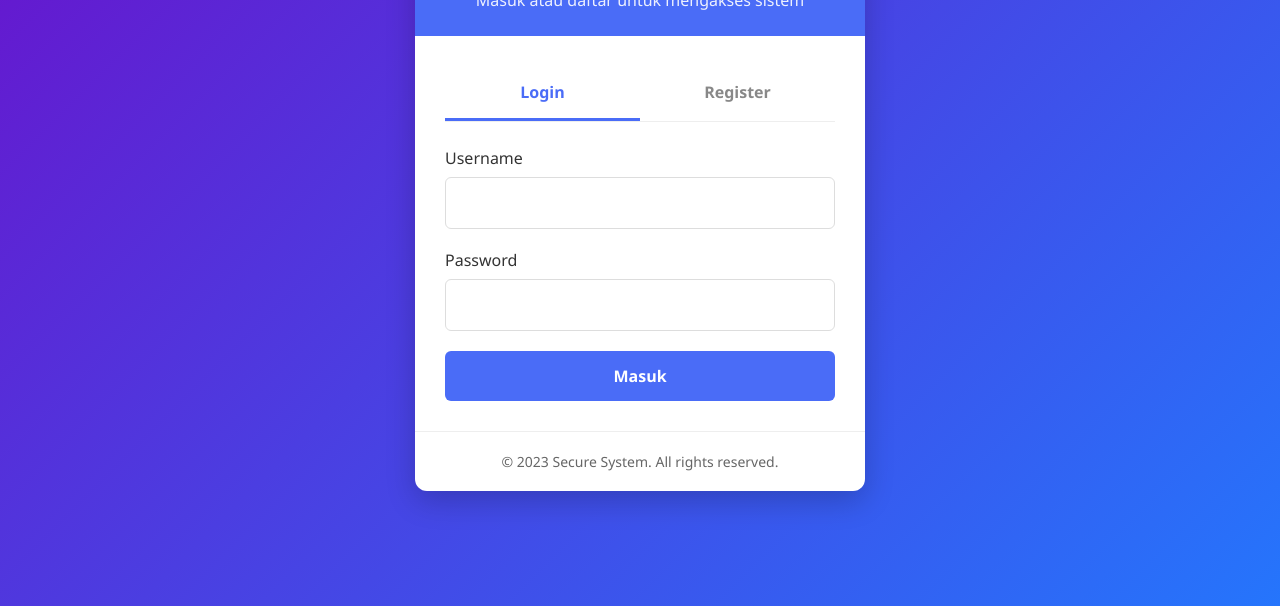
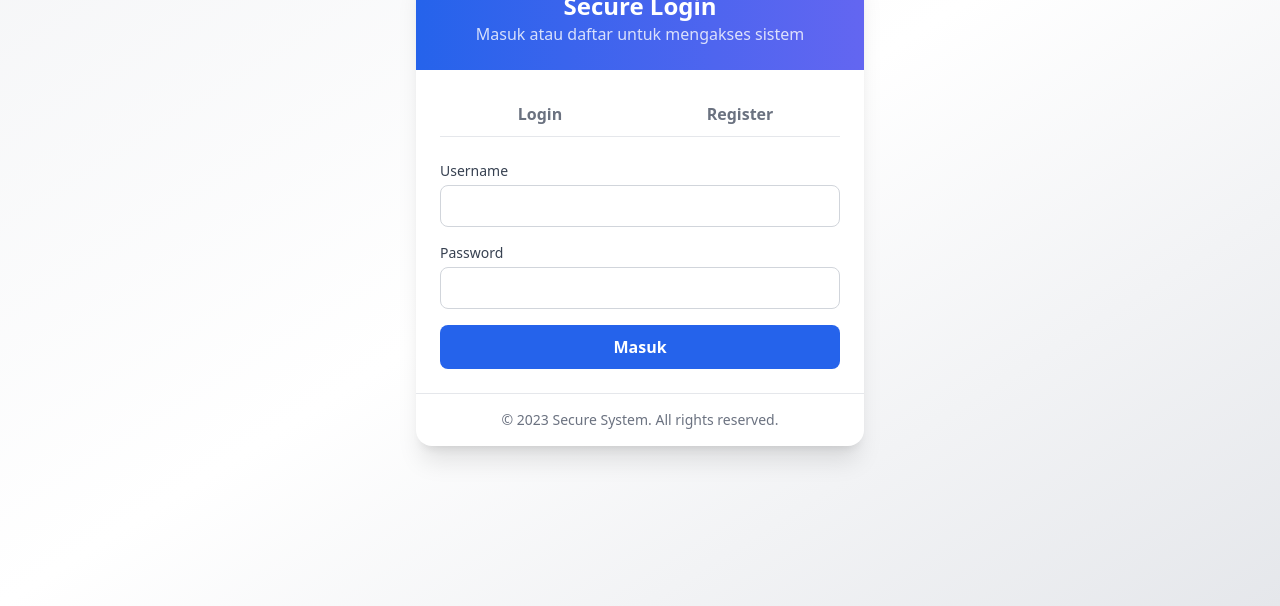
Before and after one commit to MerchPS/MultiTools, a website: page index.html in a window 1280 px wide. Shown: the part 194-800 px from the top of the page. Drawn offline with nearby package versions, Linux system fonts and the light colour scheme.

Commit message:
Update index.html

```diff
--- a/index.html
+++ b/index.html
@@ -3,223 +3,96 @@
 <head>
     <meta charset="UTF-8">
     <meta name="viewport" content="width=device-width, initial-scale=1.0">
+    <script src="https://cdn.tailwindcss.com"></script>
     <title>Secure Login System</title>
     <style>
-        * {
-            margin: 0;
-            padding: 0;
-            box-sizing: border-box;
-            font-family: 'Segoe UI', Tahoma, Geneva, Verdana, sans-serif;
-        }
+@keyframes fade-in {
+  from { opacity: 0; transform: translateY(10px); }
+  to { opacity: 1; transform: translateY(0); }
+}
+.animate-fade-in {
+  animation: fade-in 0.5s ease-in-out;
+}
+</style>
+</head>
+<body class="min-h-screen flex items-center justify-center bg-gradient-to-br from-gray-100 via-white to-gray-200 p-4">
+    <div class="w-full max-w-md bg-white rounded-2xl shadow-xl overflow-hidden animate-fade-in">
 
-        body {
-            background: linear-gradient(135deg, #6a11cb 0%, #2575fc 100%);
-            min-height: 100vh;
-            display: flex;
-            justify-content: center;
-            align-items: center;
-            padding: 20px;
-        }
-
-        .container {
-            width: 100%;
-            max-width: 450px;
-            background: white;
-            border-radius: 12px;
-            box-shadow: 0 10px 30px rgba(0, 0, 0, 0.2);
-            overflow: hidden;
-        }
-
-        .header {
-            background: #4a6cf7;
-            color: white;
-            padding: 25px;
-            text-align: center;
-        }
-
-        .header h1 {
-            font-size: 28px;
-            margin-bottom: 5px;
-        }
-
-        .header p {
-            opacity: 0.9;
-        }
-
-        .form-container {
-            padding: 30px;
-        }
-
-        .tab-container {
-            display: flex;
-            margin-bottom: 25px;
-            border-bottom: 1px solid #eee;
-        }
-
-        .tab {
-            flex: 1;
-            text-align: center;
-            padding: 15px;
-            cursor: pointer;
-            font-weight: 600;
-            color: #888;
-            transition: all 0.3s;
-        }
-
-        .tab.active {
-            color: #4a6cf7;
-            border-bottom: 3px solid #4a6cf7;
-        }
-
-        .form {
-            display: none;
-        }
-
-        .form.active {
-            display: block;
-        }
-
-        .input-group {
-            margin-bottom: 20px;
-        }
-
-        .input-group label {
-            display: block;
-            margin-bottom: 8px;
-            font-weight: 500;
-            color: #333;
-        }
-
-        .input-group input {
-            width: 100%;
-            padding: 14px;
-            border: 1px solid #ddd;
-            border-radius: 6px;
-            font-size: 16px;
-            transition: border 0.3s;
-        }
-
-        .input-group input:focus {
-            border-color: #4a6cf7;
-            outline: none;
-        }
-
-        .btn {
-            width: 100%;
-            padding: 14px;
-            background: #4a6cf7;
-            color: white;
-            border: none;
-            border-radius: 6px;
-            font-size: 16px;
-            font-weight: 600;
-            cursor: pointer;
-            transition: background 0.3s;
-        }
-
-        .btn:hover {
-            background: #3a5cd8;
-        }
-
-        .message {
-            margin-top: 20px;
-            padding: 12px;
-            border-radius: 6px;
-            text-align: center;
-            display: none;
-        }
-
-        .message.success {
-            background: #e9f7ef;
-            color: #28a745;
-            border: 1px solid #b7e4c7;
-        }
-
-        .message.error {
-            background: #fde8e8;
-            color: #dc3545;
-            border: 1px solid #f5c6cb;
-        }
-
-        .footer {
-            text-align: center;
-            padding: 20px;
-            color: #666;
-            font-size: 14px;
-            border-top: 1px solid #eee;
-        }
-
-        @media (max-width: 480px) {
-            .container {
-                max-width: 100%;
-            }
-
-            .form-container {
-                padding: 20px;
-            }
-        }
-    </style>
-</head>
-<body>
-    <div class="container">
-        <div class="header">
-            <h1>Secure Login</h1>
-            <p>Masuk atau daftar untuk mengakses sistem</p>
+        <!-- Header -->
+        <div class="bg-gradient-to-r from-blue-600 to-indigo-500 text-white p-6 text-center">
+            <h1 class="text-2xl font-bold">Secure Login</h1>
+            <p class="opacity-80">Masuk atau daftar untuk mengakses sistem</p>
         </div>
 
-        <div class="form-container">
-            <div class="tab-container">
-                <div class="tab active" id="loginTab">Login</div>
-                <div class="tab" id="registerTab">Register</div>
+        <!-- Form Container -->
+        <div class="p-6">
+            <!-- Tabs -->
+            <div class="flex border-b border-gray-200 mb-6">
+                <button id="loginTab"
+                        class="flex-1 py-2 text-center font-semibold text-gray-500 border-b-2 border-transparent hover:text-blue-600 hover:border-blue-600 transition-colors">
+                    Login
+                </button>
+                <button id="registerTab"
+                        class="flex-1 py-2 text-center font-semibold text-gray-500 border-b-2 border-transparent hover:text-blue-600 hover:border-blue-600 transition-colors">
+                    Register
+                </button>
             </div>
 
-            <form id="loginForm" class="form active">
-                <div class="input-group">
-                    <label for="loginUsername">Username</label>
-                    <input type="text" id="loginUsername" required>
+            <!-- Login Form -->
+            <form id="loginForm" class="space-y-4">
+                <div>
+                    <label for="loginUsername" class="block text-sm font-medium text-gray-700">Username</label>
+                    <input type="text" id="loginUsername" required
+                           class="mt-1 w-full px-4 py-2 border border-gray-300 rounded-lg focus:ring-2 focus:ring-blue-500 focus:border-blue-500 outline-none transition" />
                 </div>
-
-                <div class="input-group">
-                    <label for="loginPassword">Password</label>
-                    <input type="password" id="loginPassword" required>
+                <div>
+                    <label for="loginPassword" class="block text-sm font-medium text-gray-700">Password</label>
+                    <input type="password" id="loginPassword" required
+                           class="mt-1 w-full px-4 py-2 border border-gray-300 rounded-lg focus:ring-2 focus:ring-blue-500 focus:border-blue-500 outline-none transition" />
                 </div>
-
-                <button type="submit" class="btn">Masuk</button>
-
-                <div id="loginMessage" class="message"></div>
+                <button type="submit"
+                        class="w-full py-2.5 bg-blue-600 text-white font-semibold rounded-lg hover:bg-blue-700 transition-colors">
+                    Masuk
+                </button>
+                <div id="loginMessage" class="hidden text-center text-sm rounded-lg py-2"></div>
             </form>
 
-            <form id="registerForm" class="form">
-                <div class="input-group">
-                    <label for="registerUsername">Username</label>
-                    <input type="text" id="registerUsername" required>
+            <!-- Register Form -->
+            <form id="registerForm" class="hidden space-y-4">
+                <div>
+                    <label for="registerUsername" class="block text-sm font-medium text-gray-700">Username</label>
+                    <input type="text" id="registerUsername" required
+                           class="mt-1 w-full px-4 py-2 border border-gray-300 rounded-lg focus:ring-2 focus:ring-blue-500 focus:border-blue-500 outline-none transition" />
                 </div>
-
-                <div class="input-group">
-                    <label for="registerEmail">Email</label>
-                    <input type="email" id="registerEmail" required>
+                <div>
+                    <label for="registerEmail" class="block text-sm font-medium text-gray-700">Email</label>
+                    <input type="email" id="registerEmail" required
+                           class="mt-1 w-full px-4 py-2 border border-gray-300 rounded-lg focus:ring-2 focus:ring-blue-500 focus:border-blue-500 outline-none transition" />
                 </div>
-
-                <div class="input-group">
-                    <label for="registerPassword">Password</label>
-                    <input type="password" id="registerPassword" required>
+                <div>
+                    <label for="registerPassword" class="block text-sm font-medium text-gray-700">Password</label>
+                    <input type="password" id="registerPassword" required
+                           class="mt-1 w-full px-4 py-2 border border-gray-300 rounded-lg focus:ring-2 focus:ring-blue-500 focus:border-blue-500 outline-none transition" />
                 </div>
-
-                <div class="input-group">
-                    <label for="registerConfirmPassword">Konfirmasi Password</label>
-                    <input type="password" id="registerConfirmPassword" required>
+                <div>
+                    <label for="registerConfirmPassword" class="block text-sm font-medium text-gray-700">Konfirmasi Password</label>
+                    <input type="password" id="registerConfirmPassword" required
+                           class="mt-1 w-full px-4 py-2 border border-gray-300 rounded-lg focus:ring-2 focus:ring-blue-500 focus:border-blue-500 outline-none transition" />
                 </div>
-
-                <button type="submit" class="btn">Daftar</button>
-
-                <div id="registerMessage" class="message"></div>
+                <button type="submit"
+                        class="w-full py-2.5 bg-indigo-600 text-white font-semibold rounded-lg hover:bg-indigo-700 transition-colors">
+                    Daftar
+                </button>
+                <div id="registerMessage" class="hidden text-center text-sm rounded-lg py-2"></div>
             </form>
         </div>
 
-        <div class="footer">
-            <p>&copy; 2023 Secure System. All rights reserved.</p>
+        <!-- Footer -->
+        <div class="text-center text-gray-500 text-sm py-4 border-t border-gray-200">
+            © 2023 Secure System. All rights reserved.
         </div>
     </div>
+</body>
 
     <script>
     // Elemen DOM
```
